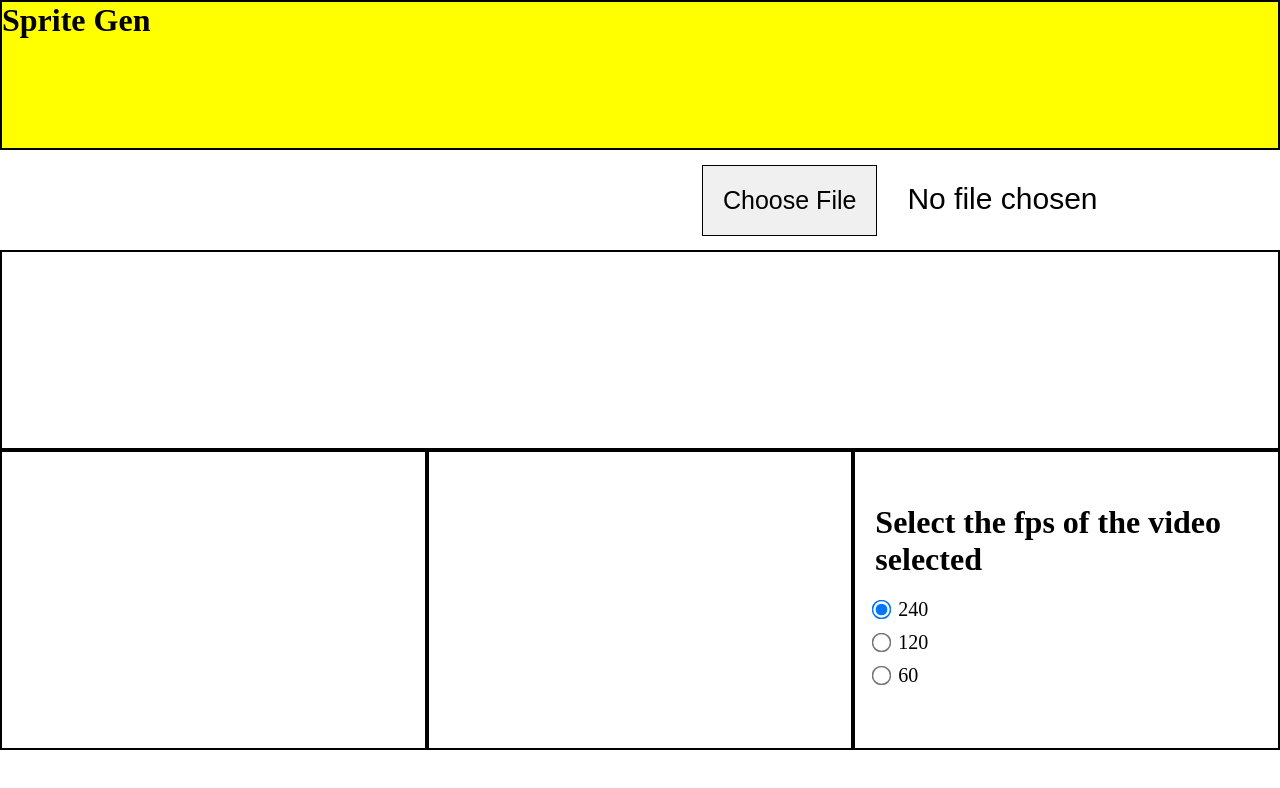
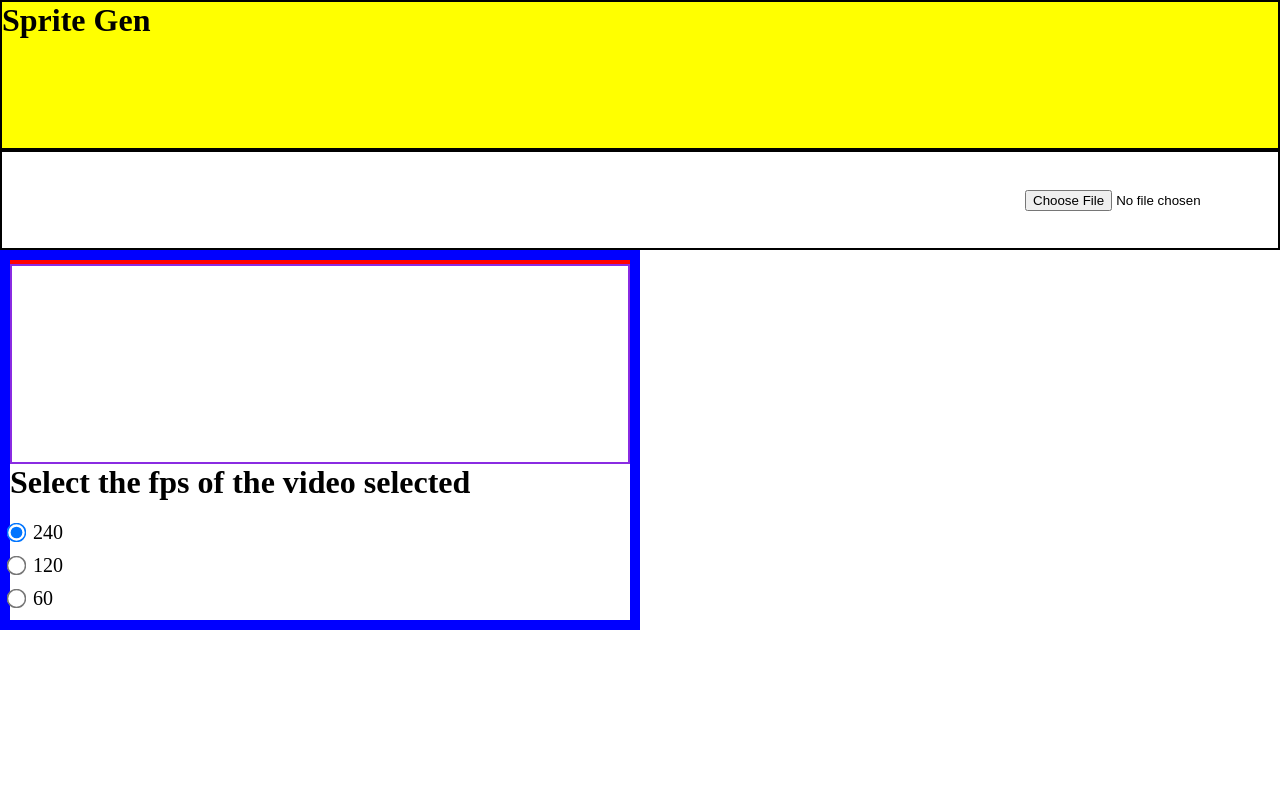
Before and after one commit to Jake-Noth/SpriteSheetGenerator, a React (Vite) app: page / in a window 1280 px wide. Shown: the top 788 px of the page. Built offline with nearby package versions, Linux system fonts and the light colour scheme.

Commit message:
feature: scaling video(horiz or vert)

```diff
--- a/src/App.jsx
+++ b/src/App.jsx
@@ -18,26 +18,24 @@ function App() {
       <FileLoad/>
 
       <div id="canvas-and-frames">
-        <div id='canvas-section'>
-          {videoElement && <Canvas/>}
+        <div id='canvas-section-and-modifiers'>
+          <div id='canvas-section'>
+            {videoElement && <Canvas/>}
+          </div>
+          <div id='modifiers'>
+            <div id='slider-section'>
+              <h1 id='spacer'></h1>
+                {videoElement && <Slider/>}
+                {videoElement && <KeyFrameButton/>}
+            </div>
+            <div id='modifier-buttons'>
+              <FPSButtons/>
+            </div>
+          </div>
         </div>
 
         <div id='frames-section'>
           {videoElement && frames && <SelectedFrames/>}
-        </div>
-      </div>
-
-      <div id='slider-section'>
-        <h1 id='spacer'></h1>
-        {videoElement && <Slider/>}
-        {videoElement && <KeyFrameButton/>}
-      </div>
-
-      <div id="options">
-        <div className='box'></div>
-        <div className='box'></div>
-        <div className='box'>
-          <FPSButtons/>
         </div>
       </div>
     </>
--- a/src/components/Canvas.jsx
+++ b/src/components/Canvas.jsx
@@ -6,6 +6,6 @@ export default function Canvas(){
     const {canvasRef} = useContext(VideoContext)
 
     return(
-        <canvas id='video-canvas' ref={canvasRef}></canvas>
+        <canvas id='video-canvas' width={300} height={800} ref={canvasRef}></canvas>
     )
 }
--- a/src/components/FPSButtons.jsx
+++ b/src/components/FPSButtons.jsx
@@ -6,7 +6,8 @@ export default function FPSButtons(){
 
     const FPSOptions = [240, 120, 60];
 
-    const { setVideoFPS, setSliderNum, setNumFrames, videoElement, videoFPS, videoLength } = useContext(VideoContext);
+    const { setVideoFPS, setSliderNum, setNumFrames, videoElement, videoFPS, videoLength, canvasHeight,
+      canvasWidth } = useContext(VideoContext);
 
     const drawFirstFrame = useDrawFirstFrame();
 
@@ -19,7 +20,7 @@ export default function FPSButtons(){
         }
 
         if (videoElement) {
-          drawFirstFrame(videoElement);
+          drawFirstFrame(videoElement, canvasWidth, canvasHeight);
         }
       };
 
--- a/src/components/FileLoad.jsx
+++ b/src/components/FileLoad.jsx
@@ -7,10 +7,11 @@ export default function FileLoad(){
     const {
         setVideoElement,
         setVideoLength,
-        setFramesVideoElement,
         setSliderNum,
         setNumFrames,
         videoFPS,
+        setCanvasHeight,
+        setCanvasWidth,
     } = useContext(VideoContext)
 
     const drawFirstFrame = useDrawFirstFrame()
@@ -21,39 +22,53 @@ export default function FileLoad(){
     };
 
     const setTheFile = (event) => {
-      const file = event.target.files[0];
-      setSliderNum(0);
+        const file = event.target.files[0];
+        setSliderNum(0);
+        const videoElement = document.createElement('video');
+        videoElement.src = URL.createObjectURL(file);
+        setVideoElement(videoElement);
 
-      // Create two video elements
-      const videoElement = document.createElement('video');
-      const secondVideoElement = document.createElement('video');
-
-      // Set the source for both video elements
-      const videoURL = URL.createObjectURL(file);
-      videoElement.src = videoURL;
-      secondVideoElement.src = videoURL;
-
-      // Update the context with both video elements
-      setVideoElement(videoElement);
-      setFramesVideoElement(secondVideoElement);
-
-      // Set up event listener for the first video element
-      videoElement.addEventListener('loadedmetadata', () => {
+        videoElement.addEventListener('loadedmetadata', () => {
           setVideoLength(videoElement.duration);
           setNumFrames(videoElement.duration * videoFPS);
           videoElement.currentTime = 0;
-      });
+          setDimensions(videoElement)
+        });
+    };
 
-      drawFirstFrame(videoElement);
-  };
+    function setDimensions(videoElement) {
+      const div = document.getElementById('canvas-section');
+      const divWidth = div.offsetWidth;
+
+      const naturalVidHeight = videoElement.videoHeight;
+      const naturalVidWidth = videoElement.videoWidth;
+      let finalWidth, finalHeight;
+
+      // Check if the video is larger than the container; only scale down
+      if (naturalVidWidth > divWidth) {
+        const scalingFactor = divWidth / naturalVidWidth;
+        finalHeight = naturalVidHeight * scalingFactor;
+        finalWidth = divWidth;
+        setCanvasHeight(finalHeight)
+        setCanvasWidth(finalWidth)
+      } else {
+        finalHeight = naturalVidHeight;
+        finalWidth = naturalVidWidth;
+        setCanvasHeight(finalHeight)
+        setCanvasWidth(finalWidth)
+      }
+
+      // Pass these dimensions directly to drawFirstFrame
+      drawFirstFrame(videoElement, finalWidth, finalHeight);
+    }
 
     return(
-      <div id='form-content'>
-        <form id='input-form' onSubmit={handleSubmit}>
+        <div id='form-content'>
+        <form onSubmit={handleSubmit}>
           <input
-            id="file-upload"
-            type="file"
-            accept="video/*"
+            id="input"
+            type='file'
+            accept='video/*'
             onChange={setTheFile}
           />
         </form>
--- a/src/context/Contex.jsx
+++ b/src/context/Contex.jsx
@@ -12,6 +12,8 @@ const VideoProvider = ({ children }) => {
   const [frames, setFrames] = useState([]);
   const canvasRef = useRef(null);
   const ctxRef = useRef(null);
+  const [canvasHeight, setCanvasHeight] = useState(null)
+  const [canvasWidth, setCanvasWidth] = useState(null)
 
   const value = {
     videoElement,
@@ -29,7 +31,11 @@ const VideoProvider = ({ children }) => {
     frames,
     setFrames,
     canvasRef,
-    ctxRef
+    ctxRef,
+    setCanvasHeight,
+    setCanvasWidth,
+    canvasHeight,
+    canvasWidth
   };
 
   return (
--- a/src/hooks/DrawFirstFrame.jsx
+++ b/src/hooks/DrawFirstFrame.jsx
@@ -6,15 +6,15 @@ export default function useDrawFirstFrame(){
 
     const {canvasRef, ctxRef} = useContext(VideoContext)
 
-    const drawFirstFrame = (videoElement) => {
+    const drawFirstFrame = (videoElement, finalWidth, finalHeight) => {
 
         videoElement.currentTime = 0;
         videoElement.addEventListener('seeked', () => {
-            drawCanvas(videoElement);
+            drawCanvas(videoElement, finalWidth, finalHeight);
         });
     }
 
-    const drawCanvas = (videoElement) => {
+    const drawCanvas = (videoElement, width, height) => {
 
         const canvas = canvasRef.current;
 
@@ -22,10 +22,10 @@ export default function useDrawFirstFrame(){
         const ctx = canvas.getContext('2d');
         ctxRef.current = ctx;
 
-        canvas.width = videoElement.videoWidth;
-        canvas.height = videoElement.videoHeight;
+        canvas.width = width;
+        canvas.height = height;
 
-        ctx.drawImage(videoElement, 0, 0, videoElement.videoWidth, videoElement.videoHeight);
+        ctx.drawImage(videoElement, 0, 0, width, height);
         } else {
         console.error("Canvas element not found.");
         }
--- a/src/index.css
+++ b/src/index.css
@@ -11,21 +11,31 @@
   border: 2px solid black;
 }
 
-#canvas-section {
+#canvas-section-and-modifiers {
   width: 50%;
   height: 100%;
   display: flex;
   justify-content: center;
+  flex-direction: column;
+  border: 10px solid blue;
+}
+
+#canvas-section {
+  display: flex;
+  justify-content: center;
+  border: 2px solid red;
 }
 
 #canvas-and-frames {
   display: flex;
   flex-direction: row;
+  height: 100%;
 }
 
 #frames-section {
   width: 50%;
   height: 100%;
+  border-left: 2px solid black;
 }
 
 #frames {
@@ -38,7 +48,7 @@
 #slider-section {
   height: 200px;
   width: 100%;
-  border: 2px solid black;
+  border: 2px solid blueviolet;
   display: flex;
   justify-content: space-between;
   align-items: center;
@@ -130,6 +140,7 @@ legend {
   width: 100%;
   justify-content: flex-end;
   align-items: center;
+  border: 2px solid black;
 }
 
 #file-upload {
```
